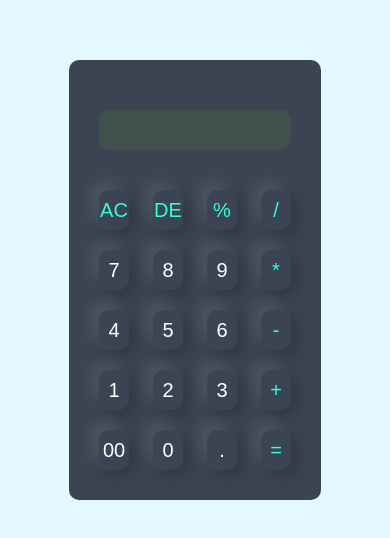
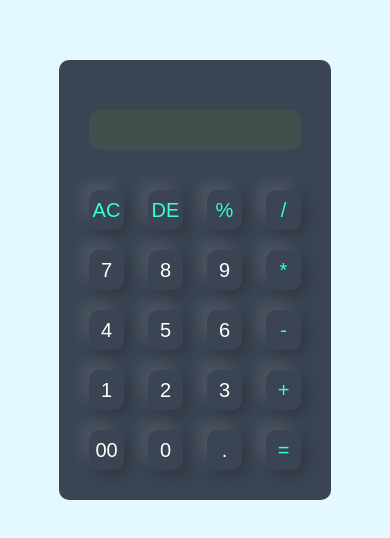
Before and after one commit to Anand6976/Calculator, a plain HTML site: page index.html in a window 390 px wide. Shown: the part 142-680 px from the top of the page. Drawn offline with Linux system fonts and the light colour scheme.

Commit message:
Update calculator.css

```diff
--- a/calculator.css
+++ b/calculator.css
@@ -62,7 +62,7 @@ form input.operator{
 @media(max-width:700px){
     .calculator form input{
 
-        width: 30px;
+        width: 35px;
         height: 40px;
 
     }
```
